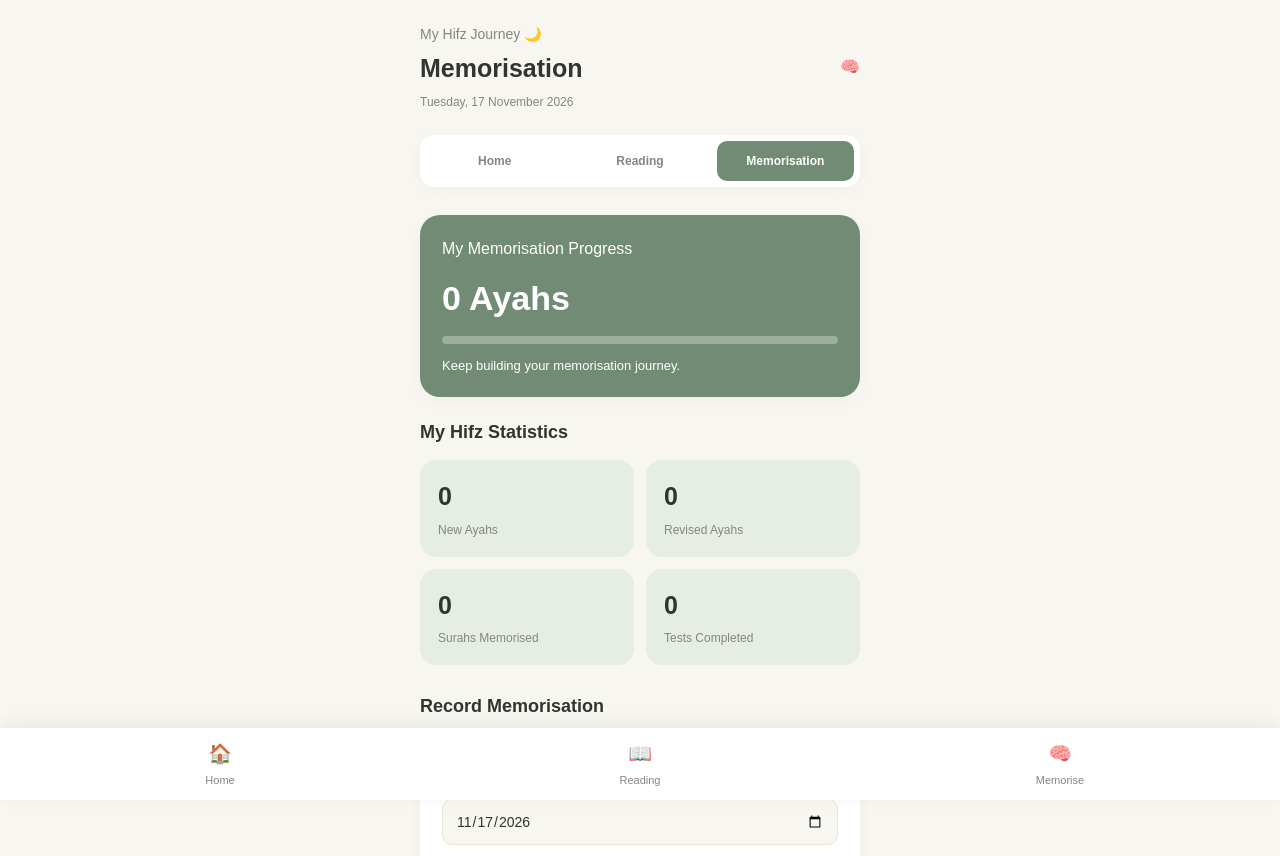
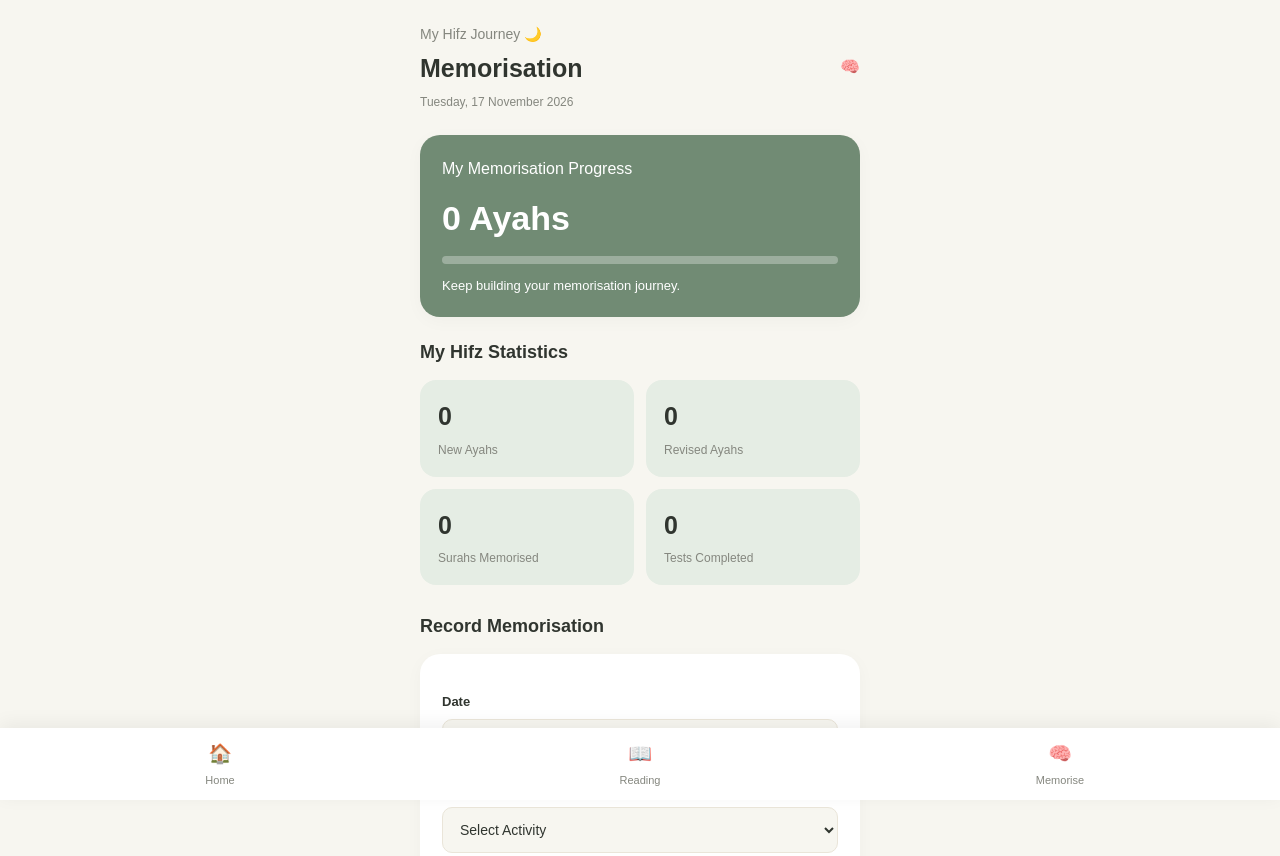
Before and after one commit to fireflysam08/Quran-daily, a plain HTML site: page memorisation.html in a window 1280 px wide. Shown: the top 856 px of the page. Drawn offline with Linux system fonts and the light colour scheme.

Commit message:
Update memorisation.html

```diff
--- a/memorisation.html
+++ b/memorisation.html
@@ -20,13 +20,6 @@
       </div>
       <div>🧠</div>
     </header>
-
-    <!-- NAVIGATION -->
-    <nav class="main-nav">
-      <a href="index.html" class="nav-link">Home</a>
-      <a href="reading.html" class="nav-link">Reading</a>
-      <a href="memorisation.html" class="nav-link active">Memorisation</a>
-    </nav>
 
     <!-- PROGRESS -->
     <section class="card progress-card">
```
